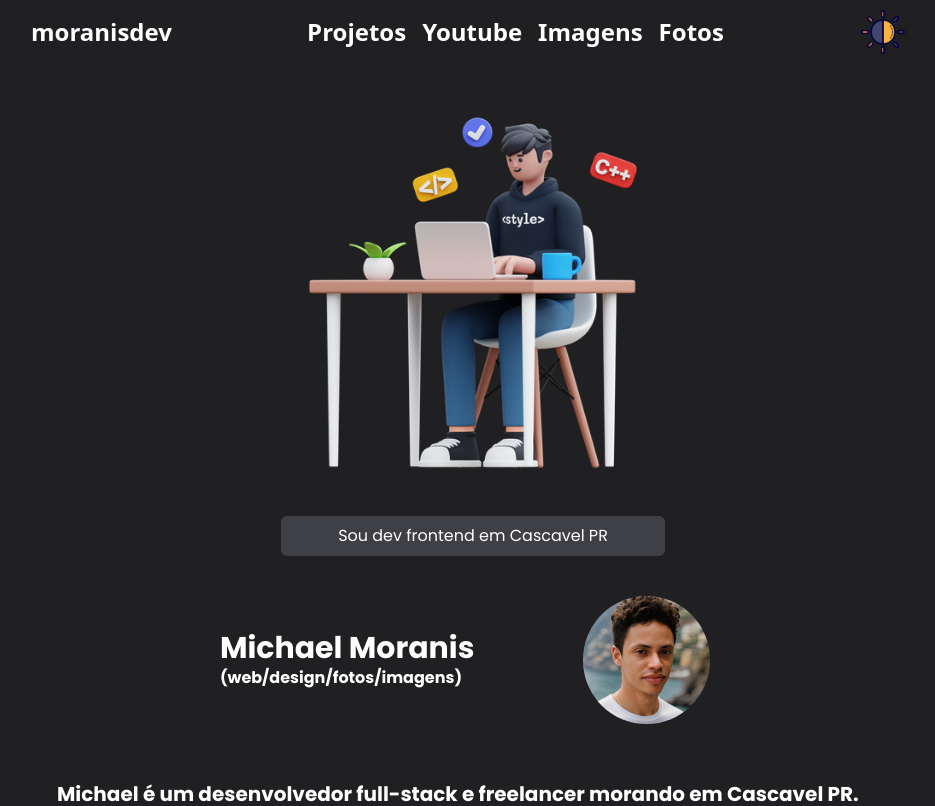
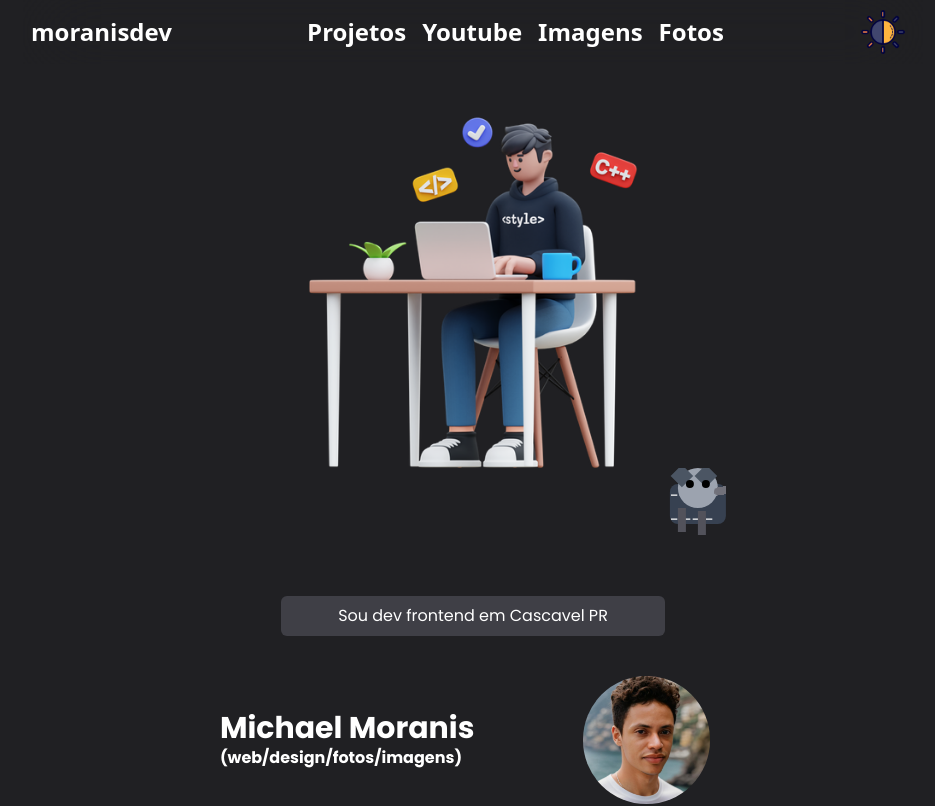
Before and after one commit to MichaelMoranis/portifolio, a React (Vite) app: page / in a window 1280 px wide. Shown: the top 806 px of the page, without its empty margins (167-1102 px from the left). Built offline with nearby package versions, Linux system fonts and the light colour scheme.

Commit message:
feat: add cat component animation

```diff
--- a/src/App.tsx
+++ b/src/App.tsx
@@ -1,6 +1,7 @@
 import About from "./components/About";
 import Articles from "./components/Articles";
 import Banner from "./components/Banner";
+import WalkingCat from "./components/BinklingCat";
 import Button from "./components/Button";
 import Perfil from "./components/Perfil";
 import WorkText from "./components/WorkText";
--- a/src/components/Banner/index.tsx
+++ b/src/components/Banner/index.tsx
@@ -1,16 +1,20 @@
 import imgBanner from "../../assets/developer.png";
 import Bar from "../Bar";
+import WalkingCat from "../BinklingCat";
 
 function Banner() {
   return (
     <div className="flex flex-col items-center content-center md:w-full lg:w-full gap-8">
-      <div className="flex items-center pb-4">
+      <div className="flex flex-col items-center pb-4">
         <img
           className="rounded-md w-96 md:w-full md:h-96 "
           src={imgBanner}
-          loading="lazy" height="300px" width="300px"
+          loading="lazy"
+          height="300px"
+          width="300px"
           alt="imagem de mesa homeoffice"
         />
+        <WalkingCat />
       </div>
       <Bar text="Sou dev frontend em Cascavel PR" />
     </div>
--- /dev/null
+++ b/src/components/BinklingCat/index.tsx
@@ -0,0 +1,51 @@
+import { motion } from "framer-motion";
+
+const WalkingCat = () => {
+  return (
+    <div className="flex items-center justify-center w-full  overflow-hidden">
+      <motion.div
+        initial={{ x: -9 }}
+        animate={{ x: 300 }}
+        transition={{ duration: 10, repeat: Infinity, repeatType: "mirror" }}
+        className="relative w-20 h-20"
+      >
+        {/* Corpo */}
+        <div className="absolute w-14 h-10 bg-gray-700 rounded-lg top-4 left-3">
+            ---- -- -- -
+        </div>
+        {/* Cabeça */}
+        <div className="absolute w-10 h-10 bg-gray-400 rounded-full top-0 left-5"></div>
+        {/* Orelhas */}
+        <div className="absolute w-4 h-4 bg-gray-600 rotate-45 top-0 left-4"></div>
+        <div className="absolute w-4 h-4 bg-gray-600 -rotate-45 top-0 left-10"></div>
+        {/* Olhos */}
+        <div className="absolute w-2 h-2 bg-black rounded-full top-3 left-7"></div>
+        <div className="absolute w-2 h-2 bg-black rounded-full top-3 left-11"></div>
+        {/* Cauda */}
+        <motion.div
+          animate={{ rotate: [0, 10, -10, 0] }}
+          transition={{ duration: 1, repeat: Infinity, ease: "easeInOut" }}
+          className="absolute w-12 h-2 bg-zinc-500 rounded-full top-4 left-14"
+        ></motion.div>
+        {/* Pernas */}
+        <motion.div
+          animate={{ y: [0, -3, 0] }}
+          transition={{ duration: 0.3, repeat: Infinity, ease: "easeInOut" }}
+          className="absolute w-2 h-6 bg-zinc-600 top-10 left-5"
+        ></motion.div>
+        <motion.div
+          animate={{ y: [0, 3, 0] }}
+          transition={{
+            duration: 0.3,
+            repeat: Infinity,
+            ease: "easeInOut",
+            delay: 0.15,
+          }}
+          className="absolute w-2 h-6 bg-zinc-600 top-10 left-10"
+        ></motion.div>
+      </motion.div>
+    </div>
+  );
+};
+
+export default WalkingCat;
```
